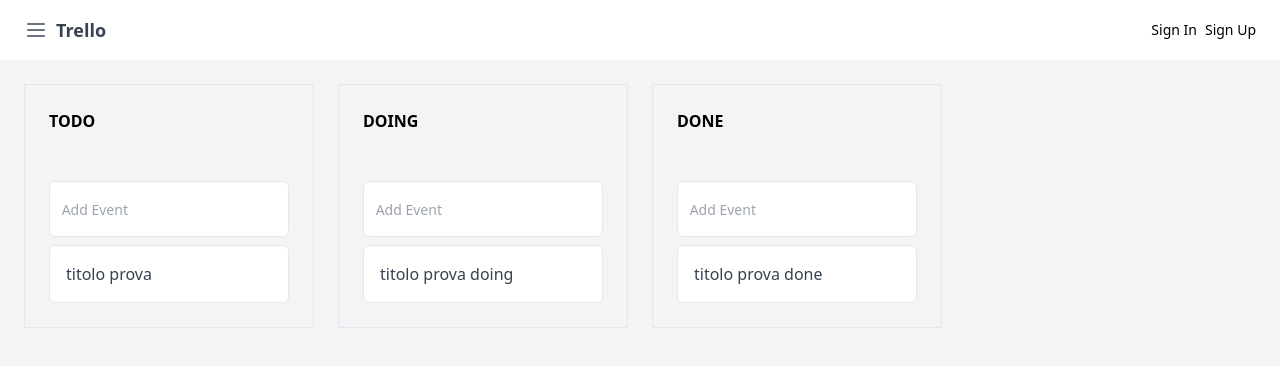
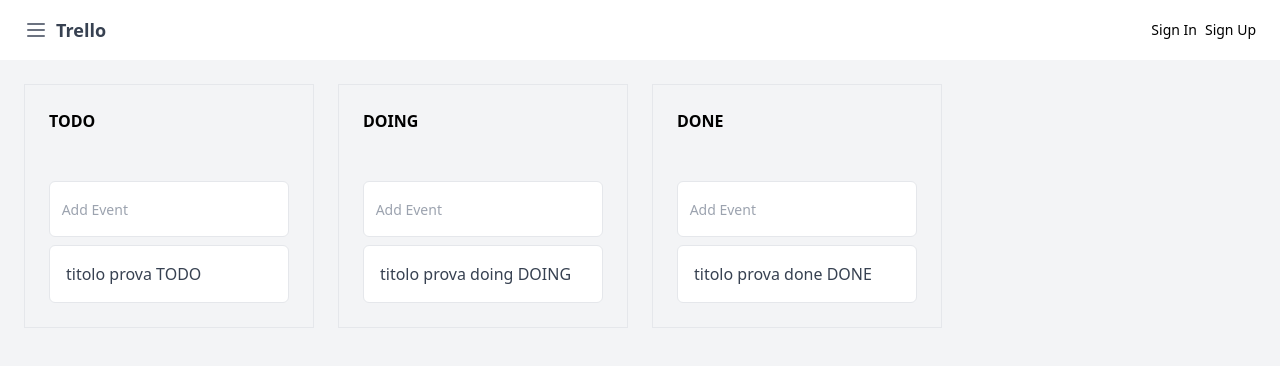
Before and after one commit to AlbertoBarrago/playgroundNext14, a Next.js app: page /test in a window 1280 px wide. Shown: the top 366 px of the page. Built offline with nearby package versions, Linux system fonts and the light colour scheme.

Commit message:
Added reorder list

```diff
--- a/pages/test.tsx
+++ b/pages/test.tsx
@@ -1,10 +1,15 @@
 import {Button} from "../@/components/ui/button"
-import {CardTitle, CardHeader, CardContent, Card} from "../@/components/ui/card"
+import {Card, CardContent, CardHeader, CardTitle} from "../@/components/ui/card"
 import React, {useState} from "react";
 import {HTML5Backend} from 'react-dnd-html5-backend'
 import {DndProvider, useDrag, useDrop} from 'react-dnd'
-import { Input } from "../@/components/ui/input"
-import {CardInterface, CardListInterface, EventInterface, SingleEventInterface} from "../interface/interface";
+import {Input} from "../@/components/ui/input"
+import {
+    CardInterface,
+    CardListInterface,
+    EventInterface,
+    SingleEventInterface
+} from "../interface/interface";
 
 /**
  * Card Item
@@ -13,15 +18,16 @@
  * @param cardList
  * @constructor
  */
-const CardItem: React.FC<CardListInterface> =
-    ({card, moveCard, cardList}) => {
+const CardItem: React.FC<CardListInterface> = ({card, moveCard, cardList, orderCardList}) => {
 
         const [collectedProps, drop] = useDrop(() => ({
             accept: "CARD_COMPONENT",
             item: card,
             drop: (valueHover: { eCard: EventInterface }) => {
-            const destinationCard = card;
-            moveCard(valueHover.eCard, destinationCard)
+                if (valueHover.eCard.type !== card.type) moveCard(valueHover.eCard, card)
+                if (valueHover.eCard.type === card.type) {
+                    orderCardList(card, valueHover.eCard);
+                }
             }
         }))
 
@@ -35,7 +41,7 @@
                     <CardTitle className="text-black">{card.title}</CardTitle>
                 </CardHeader>
                 <CardContent className="space-y-2">
-                <Input className={"h-14 p-2"} placeholder={" Add Event"} onKeyDown={(e)=>addEvent(e)}></Input>
+                    <Input className={"h-14 p-2"} placeholder={" Add Event"} onKeyDown={(e) => addEvent(e)}></Input>
                     {card.listElement.map((eCard) => (
                         <EventItem
                             key={eCard.id}
@@ -55,8 +61,7 @@
  * @param moveCard
  * @constructor
  */
-const EventItem: React.FC<SingleEventInterface> =
-    ({eCard, moveCard}) => {
+const EventItem: React.FC<SingleEventInterface> = ({eCard}) => {
         const [{isDragging}, drag] = useDrag({
             type: 'CARD_COMPONENT',
             item: {eCard},
@@ -66,13 +71,14 @@
         });
 
         return (
-            <div ref={drag} style={{opacity: isDragging ? 0.5 : 1, scale: 0.3 }} className="p-4 border rounded-md bg-white dark:bg-gray-900">
-                <h3 className="font-medium text-gray-700 dark:text-gray-200">{eCard.title}</h3>
+            <div ref={drag}
+                 style={{opacity: isDragging ? 0.5 : 1, scale: 0.3}}
+                 className="p-4 border rounded-md bg-white dark:bg-gray-900">
+                <h3 className="font-medium text-gray-700 dark:text-gray-200">{eCard.title} {eCard.type}</h3>
                 <p className="text-sm text-gray-500 dark:text-gray-400">{eCard.description}</p>
             </div>
         );
     };
-
 
 export default function Component() {
     const [cardList, setCardList] = useState<CardInterface[]>([
@@ -129,8 +135,6 @@
      * @returns {void}
      */
     const moveCard = (item: EventInterface, destinationCard: CardInterface): void => {
-        console.log(item,destinationCard)
-        //FIXME please!
         const newCardList = [...cardList];
 
         // Determine the sourceCardIndex based on the type of the destination card
@@ -138,17 +142,20 @@
         const cardIndex = newCardList.findIndex(card => card === destinationCard);
 
         if (cardIndex !== -1 && sourceCardIndex !== -1) {
-            // Change the type of the item to the type of the destination card
-            const updatedItem = { ...item, type: newCardList[sourceCardIndex].type };
-
-            // Push the updated item to the destinationCard array
-            newCardList[cardIndex].listElement.push(updatedItem);
-
             // Remove old items from the origin-array
             const index = newCardList[sourceCardIndex].listElement.findIndex(event => event.id === item.id);
             if (index !== -1) {
                 newCardList[sourceCardIndex].listElement.splice(index, 1);
             }
+            // Push the updated item to the destinationCard array and update the type
+            let updatedElement: EventInterface = {
+                id: item.id,
+                title: item.title,
+                type: destinationCard.type,
+                description: item.description
+            }
+            newCardList[cardIndex].listElement.push(updatedElement);
+
             // Update the state
             setCardList(newCardList);
         } else if (cardIndex === -1) {
@@ -157,6 +164,36 @@
             console.error('Invalid move: Source and destination cards are the same.');
         }
     };
+    /**
+     * Update the order of the events
+     * FIXME: to improve
+     * @param card
+     * @param element
+     */
+    const orderCardList = (card: CardInterface, element: EventInterface): void => {
+        const sourceCardIndex = cardList.findIndex((c) => c.type === card.type);
+
+        if (sourceCardIndex !== -1) {
+            const sourceCard = cardList[sourceCardIndex];
+
+            const sourceIndex = sourceCard.listElement.findIndex((e) => e.id === element.id);
+            const destinationIndex = sourceCard.listElement.findIndex((e) => e.id === card.id);
+
+            if (sourceIndex < 0 || sourceIndex >= sourceCard.listElement.length) {
+                // Handle error
+                return;
+            }
+
+            if (sourceIndex !== destinationIndex) {
+                const updatedList = [...cardList];
+                const [movedItem] = updatedList[sourceCardIndex].listElement.splice(sourceIndex, 1);
+
+                updatedList[sourceCardIndex].listElement.splice(destinationIndex, 0, movedItem);
+
+                setCardList(updatedList);
+            }
+        }
+    }
 
 
     return (
@@ -192,6 +229,7 @@
                         <CardItem key={card.id}
                                   card={card}
                                   moveCard={moveCard}
+                                  orderCardList={orderCardList}
                                   cardList={cardList}/>
                     ))}
                 </main>
```
Also changed, not shown: interface/interface.tsx (+9 -2 lines). Lines whose indentation alone changed are shown as unchanged.
